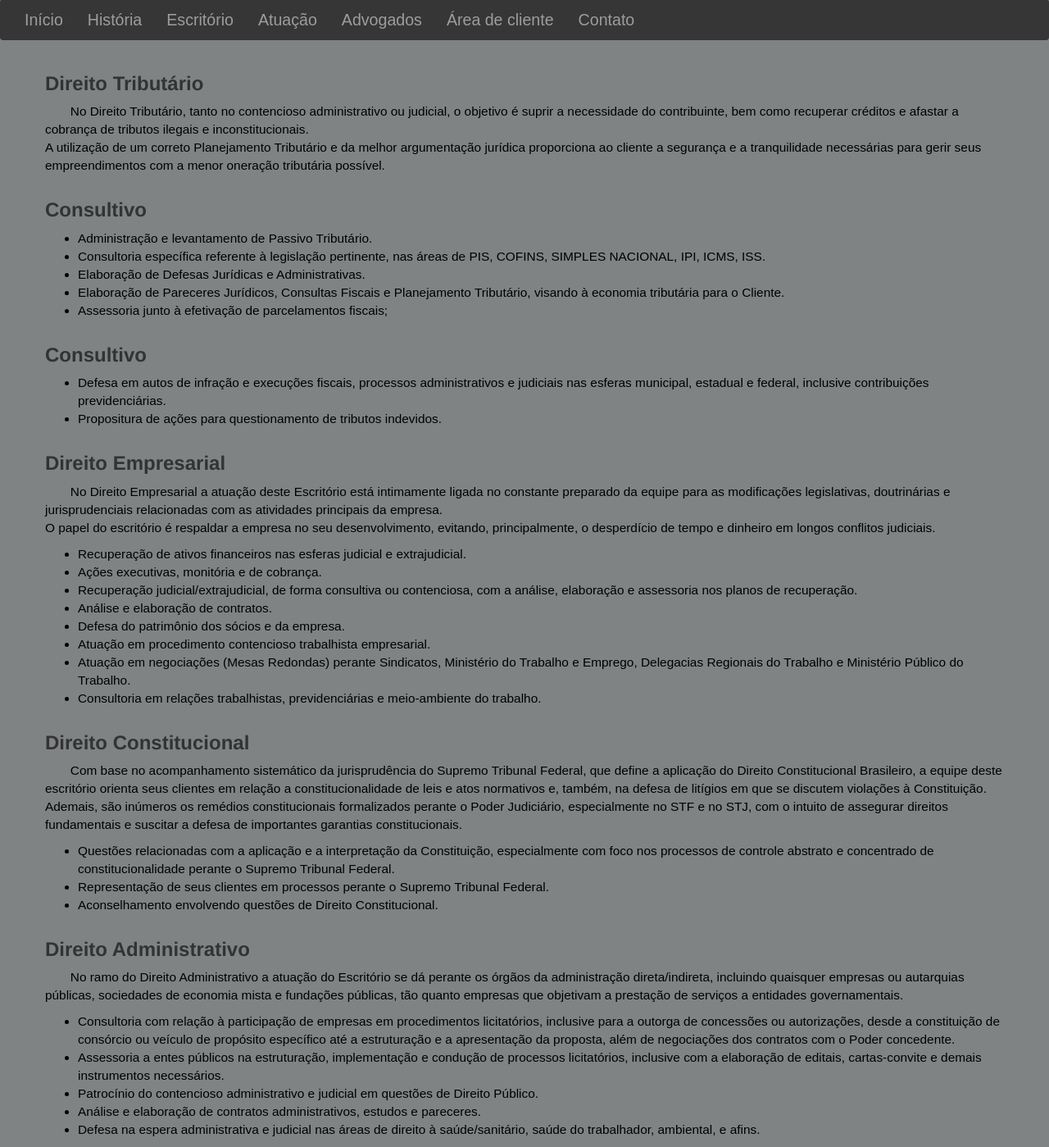
After one commit to Csalex123/ProjetoAdvocacia, a PHP site: page /atuacao.php in a window 1280 px wide. The commit adds this page. Shown: the part 301-1700 px from the top of the page at 82% size. Run offline with PHP 8.4, Linux system fonts and the light colour scheme.

Commit message:
Foi adicionado a área de Atuação e um menu que será incluido nas outras páginas. A área de atuação já contêm conteúdo

```diff
--- /dev/null
+++ b/atuacao.php
@@ -0,0 +1,187 @@
+<!DOCTYPE html>
+<html lang="pt-br">
+<head>
+	<title></title>
+</head>
+<meta charset="utf8">
+
+<title>Valmir Oliveira Advogados</title>
+<link rel="icon"  href="icon.png">
+
+
+
+
+<style>
+
+.titulo{
+	background-color:#FFFFFF;
+	text-align:center;
+	bottom:-200px;
+}
+
+li{
+	color: black;
+	font-family: arial;
+	font-size: 1.1em;
+
+}
+
+p{
+	font-family: arial;
+	font-size: 1.1em;
+	color: black;
+	text-indent: 2em;
+
+}
+
+</style>
+<body>
+
+	<!-- Banner-->
+	<div class="titulo header" >
+		<img src="https://raw.githubusercontent.com/vosjr/vosjr.github.io/gh-pages/logo.png" alt="Logo.png">
+		<br>
+	</div>
+
+	<?php
+	include('menu.php');
+	?>
+
+
+	<div class="container">
+
+		<div class="row"><header><h3>
+			<b>Direito Tributário</b>
+		</h3></header></div>
+
+		<div class="row">
+			<p>No Direito Tributário, tanto no contencioso administrativo ou judicial, o objetivo é suprir a necessidade do contribuinte, bem como recuperar créditos e afastar a cobrança de tributos ilegais e inconstitucionais.<br>
+
+			A utilização de um correto Planejamento Tributário e da melhor argumentação jurídica proporciona ao cliente a segurança e a tranquilidade necessárias para gerir seus empreendimentos com a menor oneração tributária possível.</p>
+		</div>
+	</div>
+
+	<div class="container">
+		<div class="row"><header><h3>
+			<b>Consultivo</b>
+		</h3></header>
+	</div>
+
+
+	<div class="row">
+		<ul>
+			<li>Administração e levantamento de Passivo Tributário.</li>
+
+			<li>Consultoria específica referente à legislação pertinente, nas áreas de PIS, COFINS, SIMPLES NACIONAL, IPI, ICMS, ISS.</li>
+
+			<li>Elaboração de Defesas Jurídicas e Administrativas.</li>
+
+			<li>Elaboração de Pareceres Jurídicos, Consultas Fiscais e Planejamento Tributário, visando à economia tributária para o Cliente.</li>
+
+			<li>Assessoria junto à efetivação de parcelamentos fiscais;</li>
+		</ul>
+	</div>
+</div>
+
+<div class="container">
+	<div class="row"><header><h3>
+		<b>Consultivo</b>
+	</h3></header>
+</div>
+
+
+<div class="row">
+	<ul>
+		<li>Defesa em autos de infração e execuções fiscais, processos administrativos e judiciais nas esferas municipal, estadual e federal, inclusive contribuições previdenciárias.</li>
+
+		<li>Propositura de ações para questionamento de tributos indevidos.</li>
+
+	</ul>
+</div>
+</div>
+</div>
+
+
+<div class="container">
+	<div class="row"><header><h3>
+		<b>Direito Empresarial</b>
+	</h3></header></div>
+
+	<div class="row">
+		<p>No Direito Empresarial a atuação deste Escritório está intimamente ligada no constante preparado da equipe para as modificações legislativas, doutrinárias e jurisprudenciais relacionadas com as atividades principais da empresa. <br>
+			O papel do escritório é respaldar a empresa no seu desenvolvimento, evitando, principalmente, o desperdício de tempo e dinheiro em longos conflitos judiciais.
+		</p>
+
+		<ul>
+			<li>Recuperação de ativos financeiros nas esferas judicial e extrajudicial.</li>
+
+			<li>Ações executivas, monitória e de cobrança.</li>
+
+			<li>Recuperação judicial/extrajudicial, de forma consultiva ou contenciosa, com a análise, elaboração e assessoria nos planos de recuperação.</li>
+
+			<li>Análise e elaboração de contratos.</li>
+
+			<li>Defesa do patrimônio dos sócios e da empresa.</li>
+
+			<li>Atuação em procedimento contencioso trabalhista empresarial.</li>
+
+			<li>Atuação em negociações (Mesas Redondas) perante Sindicatos, Ministério do Trabalho e Emprego, Delegacias Regionais do Trabalho e Ministério Público do Trabalho.</li>
+
+			<li>Consultoria em relações trabalhistas, previdenciárias e meio-ambiente do trabalho.</li>
+
+		</ul>
+	</div>
+</div>
+
+<div class="container">
+
+	<div class="row"><header><h3>
+		<b>Direito Constitucional </b>
+	</h3></header></div>
+
+	<div class="row">
+		<p>Com base no acompanhamento sistemático da jurisprudência do Supremo Tribunal Federal, que define a aplicação do Direito Constitucional Brasileiro, a equipe deste escritório orienta seus clientes em relação a constitucionalidade de leis e atos normativos e, também, na defesa de litígios em que se discutem violações à Constituição.<br>
+		Ademais, são inúmeros os remédios constitucionais formalizados perante o Poder Judiciário, especialmente no STF e no STJ, com o intuito de assegurar direitos fundamentais e suscitar a defesa de importantes garantias constitucionais.
+		</p>
+
+
+		<ul>
+			<li>Questões relacionadas com a aplicação e a interpretação da Constituição, especialmente com foco nos processos de controle abstrato e concentrado de constitucionalidade perante o Supremo Tribunal Federal.</li>
+
+			<li>Representação de seus clientes em processos perante o Supremo Tribunal Federal.</li>
+
+			<li>Aconselhamento envolvendo questões de Direito Constitucional.</li>
+
+		</ul>
+	</div>
+</div>
+
+<div class="container">
+
+	<div class="row"><header><h3>
+		<b>Direito Administrativo</b>
+	</h3></header></div>
+
+	<div class="row">
+		<p>No ramo do Direito Administrativo a atuação do Escritório se dá perante os órgãos da administração direta/indireta, incluindo quaisquer empresas ou autarquias públicas, sociedades de economia mista e fundações públicas, tão quanto empresas que objetivam a prestação de serviços a entidades governamentais.
+		</p>
+
+
+		<ul>
+			<li>Consultoria com relação à participação de empresas em procedimentos licitatórios, inclusive para a outorga de concessões ou autorizações, desde a constituição de consórcio ou veículo de propósito específico até a estruturação e a apresentação da proposta, além de negociações dos contratos com o Poder concedente.</li>
+
+			<li>Assessoria a entes públicos na estruturação, implementação e condução de processos licitatórios, inclusive com a elaboração de editais, cartas-convite e demais instrumentos necessários.</li>
+
+			<li>Patrocínio do contencioso administrativo e judicial em questões de Direito Público.</li>
+
+			<li>Análise e elaboração de contratos administrativos, estudos e pareceres.</li>
+
+			<li>Defesa na espera administrativa e judicial nas áreas de direito à saúde/sanitário, saúde do trabalhador, ambiental, e afins.</li>
+
+		</ul>
+	</div>
+</div>
+
+
+</body>
+</html>
--- /dev/null
+++ b/menu.php
@@ -0,0 +1,94 @@
+<!DOCTYPE html>
+<html lang="pt-br">
+<head>
+	<meta charset="utf8">
+	<title>Valmir Oliveira Advogados</title>
+	<link rel="icon"  href="icon.png">
+
+	<meta name="viewport" content="width=device-width, initial-scale=1">
+	<link rel="stylesheet" href="https://maxcdn.bootstrapcdn.com/bootstrap/3.3.7/css/bootstrap.min.css">
+	<script src="https://ajax.googleapis.com/ajax/libs/jquery/3.3.1/jquery.min.js"></script>
+	<script src="https://maxcdn.bootstrapcdn.com/bootstrap/3.3.7/js/bootstrap.min.js"></script>
+
+	<style type="text/css">
+	body{
+		background-color:#7F8384;
+	}
+	.nav{
+		background-color:#363636;
+	}
+
+	.navbar{
+		background-color:#363636;
+		border: none;
+	}
+
+	.fonte{
+		font-size: 1.4em;
+		font-family: arial;
+	}
+
+	.fonte2{
+		font-size: 1.1em;
+		font-family: arial;
+	}
+
+	li:hover{
+		background-color: #7F8384;
+
+	}
+
+	#menuResponsivo{
+		float: left;
+		background-color:#363636;
+		border:none;
+	}
+</style>
+</head>
+<body>
+
+	<!-- Menu -->
+	<nav class="navbar navbar-inverse">
+		<div class="container-fluid">
+			<div class="navbar-header">
+				<!-- 3 barras -->
+				<button type="button" class="navbar-toggle" data-toggle="collapse" data-target="#myNavbar">
+					<span class="icon-bar"></span>
+					<span class="icon-bar"></span>
+					<span class="icon-bar"></span>
+				</button>
+
+				<div  class="navbar-toggle navbar-brand" id="menuResponsivo">
+					<p class="fonte">Menu</p>
+				</div>
+
+			</div>
+		</div>
+
+
+			<div class="collapse navbar-collapse" id="myNavbar">
+				<ul class="nav navbar-nav" id="navi">
+					<!-- Opções do menu-->
+					<li class="fonte "><a class="menu" href="index.php" >Início</a></li>
+
+					<li class="fonte"><a class="menu" href="#" > História</a></li>
+
+					<li class="fonte"><a class="menu" href="#" >Escritório</a></li>
+
+					<li class="fonte" ><a class="menu" href="atuacao.php" > Atuação</a></li>
+
+					<li class="fonte" ><a class="menu" href="#" > Advogados</a></li>
+
+					<li class="fonte" ><a class="menu" href="#" >
+					Área de cliente</a></li>
+
+					<li class="fonte"><a class="menu" href="#">Contato</a></li>
+				</ul>
+
+			</div>
+		</div>
+	</nav>
+	<!-- Fim do menu-->
+
+</body>
+</html>
```
Also changed, not shown: index.html (deleted, +0 -122 lines), index.php (added, +54 -0 lines), menu.html (deleted, +0 -74 lines), style.css (+36 -116 lines).
